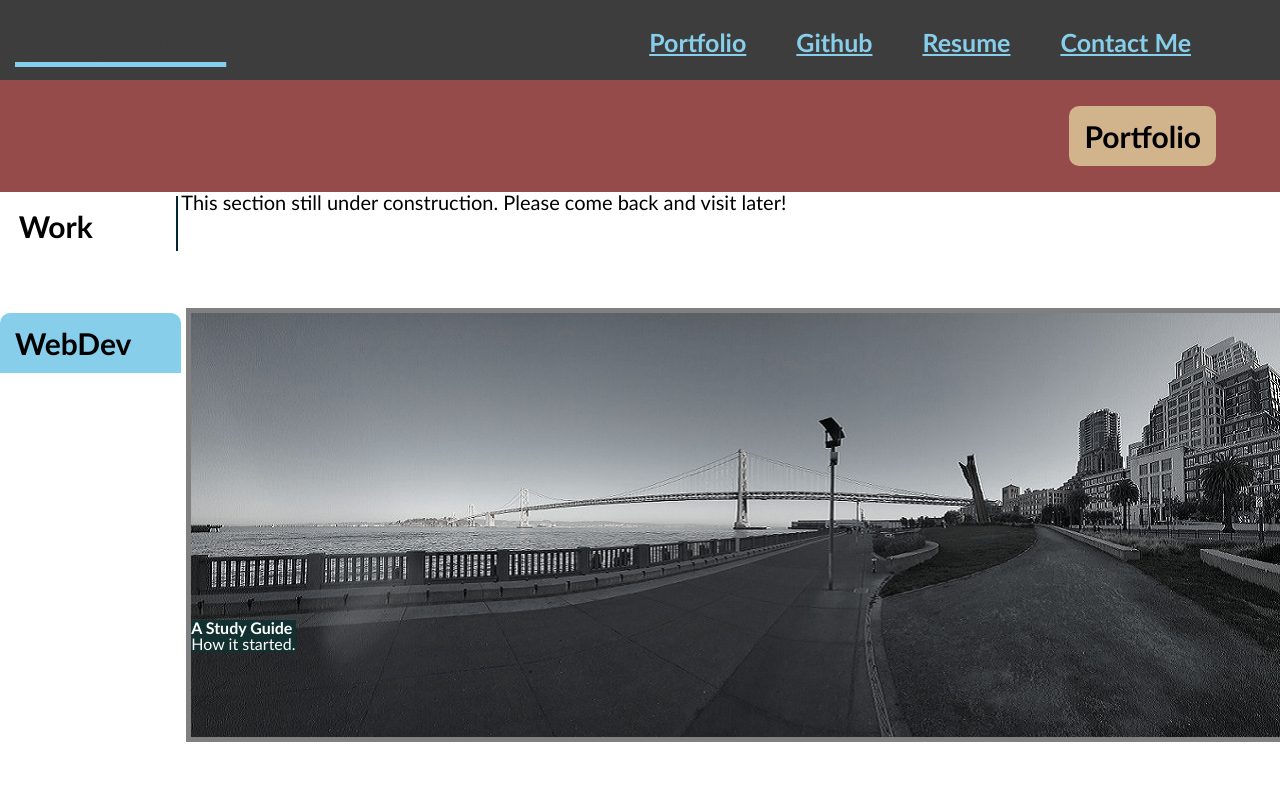
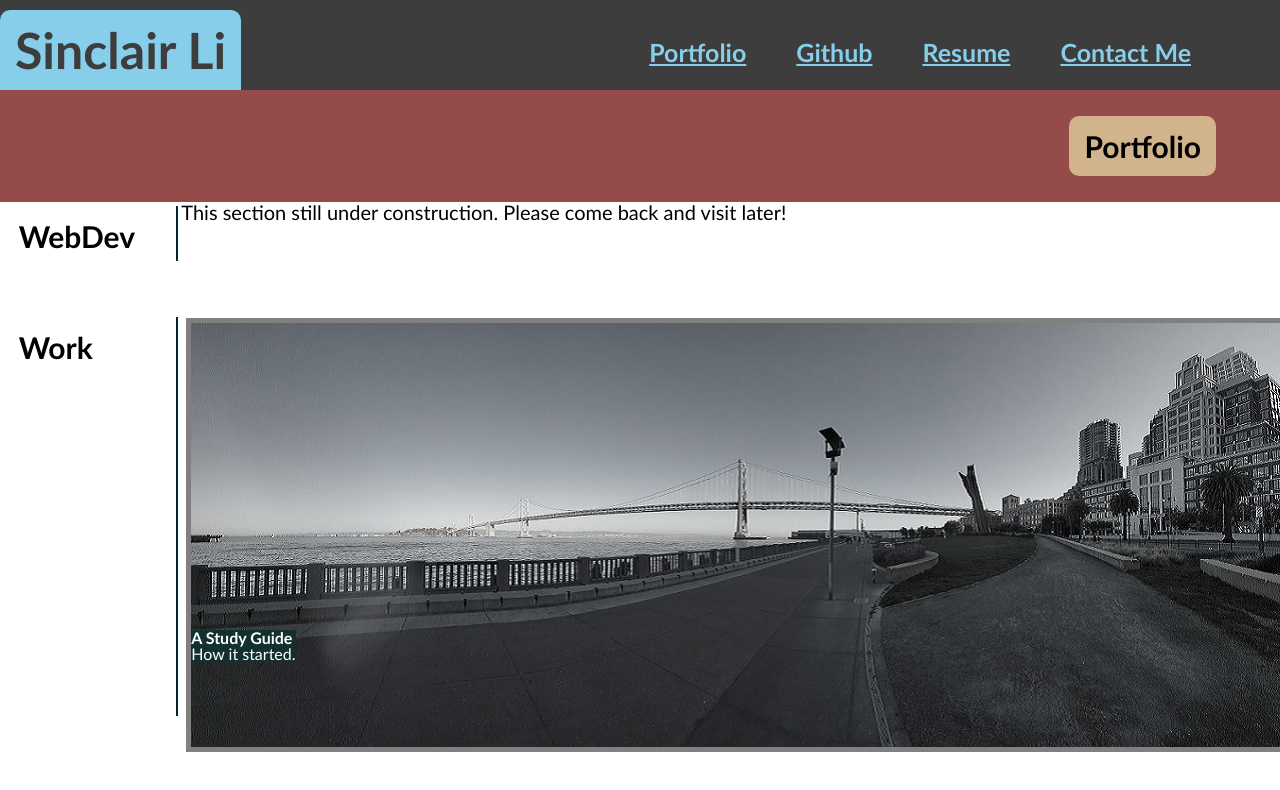
Before and after one commit to AForkintheCode/WK2-Challenge, a plain HTML site: page portfolio.html in a window 1280 px wide. Shown: the top 790 px of the page. Drawn offline with Linux system fonts and the light colour scheme; files that its build step writes are made by us from their sources.

Commit message:
updated pages

```diff
--- a/portfolio.html
+++ b/portfolio.html
@@ -11,7 +11,7 @@
 
 <header>
             <section class="banner">
-                <a href = "index.html"><h1 class="nameplate">Sinclair Li</h1></a>
+                <a href = "index.html"><h1 class="nameplate1">Sinclair Li</h1></a>
                 <section class="topnavbar">
                     <a class="navbutton" href="portfolio.html">Portfolio</a>
                     <a class="navbutton" href="https://github.com/AForkintheCode">Github</a>
@@ -29,10 +29,10 @@
 <body>
 <main>
     <section class="thegrid">
-        <h3 class="nameplate1">WebDev</h3>
+        <h3 class="nameplate2">WebDev</h3>
         <p class="content1">This section still under construction.  Please come back and visit later!
         </p>
-        <h3 class="nameplate2">Work</h3>
+        <h3 class="nameplate3">Work</h3>
         <section class="content2">
             <section class="mainfeature">
                 <figure>
```
Also changed, not shown: index.html (+1 -1 lines), resources.html (+3 -3 lines).
